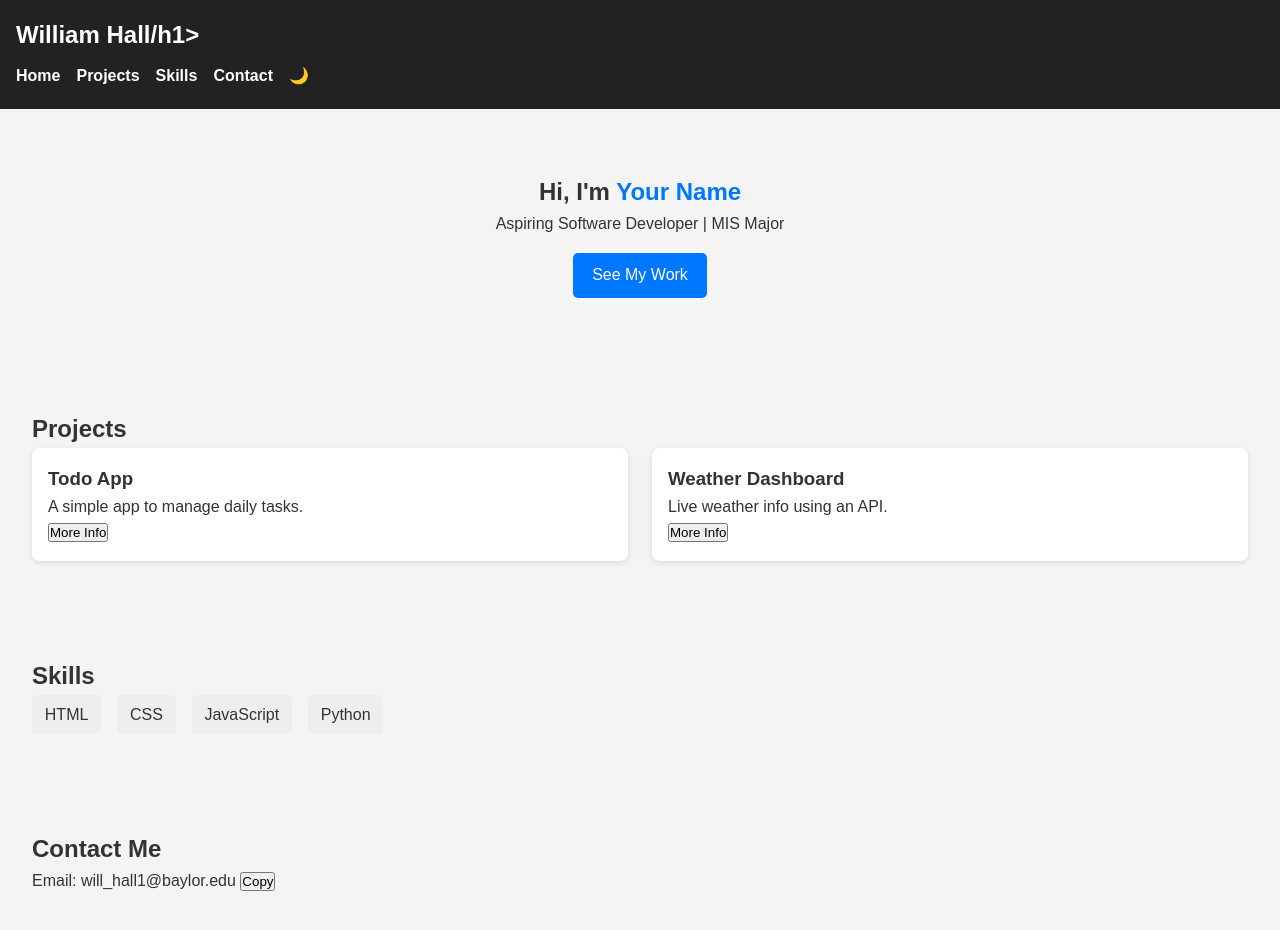
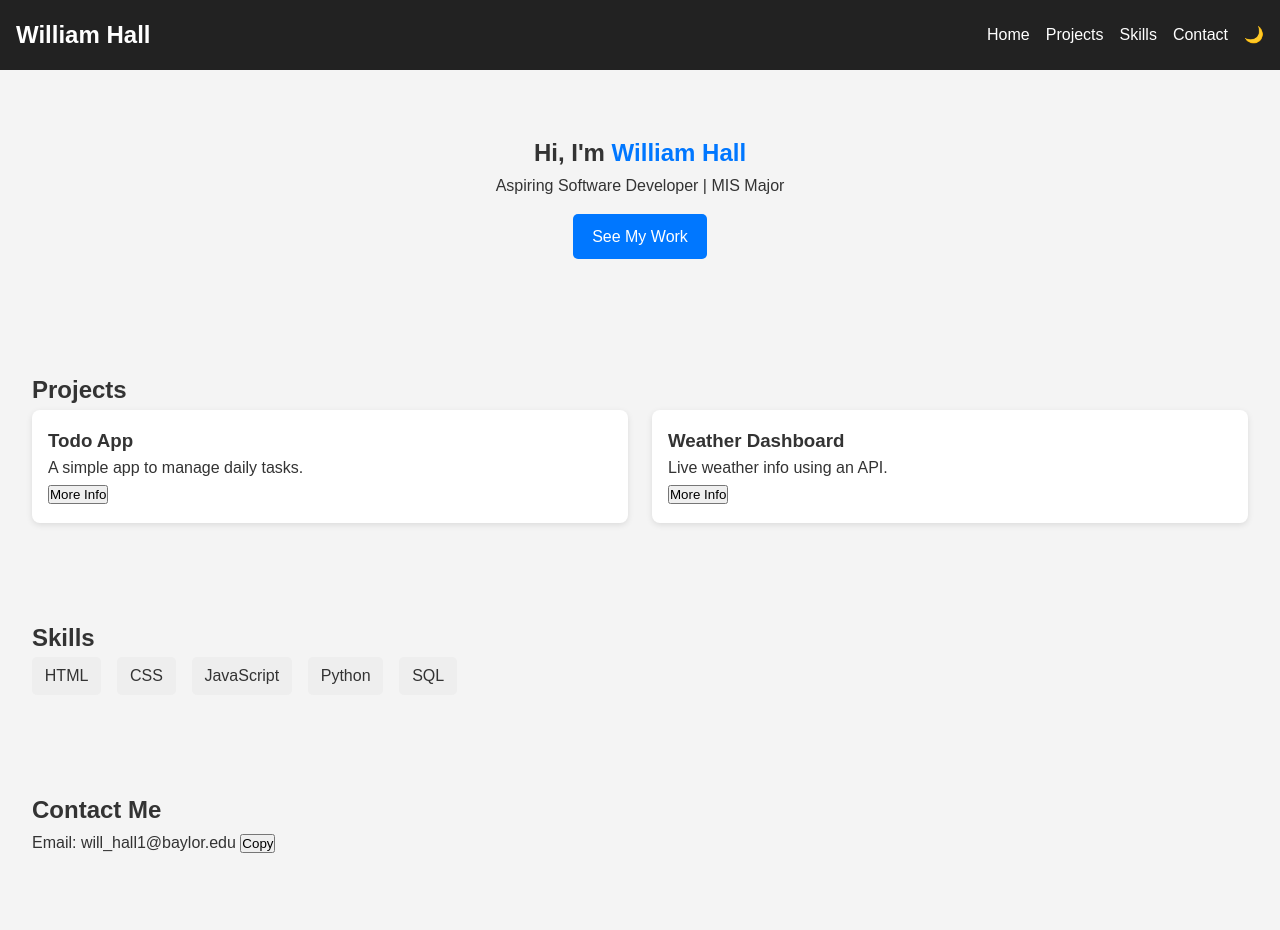
Before and after one commit to willcoded0/portfolio, a plain HTML site: page index.html in a window 1280 px wide. After the commit the page ends 903 px from the top, so only its background shows below. Drawn offline with Linux system fonts and the light colour scheme.

Commit message:
Update index.html

```diff
--- a/index.html
+++ b/index.html
@@ -10,7 +10,7 @@
   <!-- Navbar -->
   <header>
     <nav>
-      <h1 class="logo">William Hall/h1>
+      <h1 class="logo">William Hall</h1>
       <ul>
         <li><a href="#hero">Home</a></li>
         <li><a href="#projects">Projects</a></li>
@@ -23,7 +23,7 @@
 
   <!-- Hero Section -->
   <section id="hero">
-    <h2>Hi, I'm <span class="highlight">Your Name</span></h2>
+    <h2>Hi, I'm <span class="highlight">William Hall</span></h2>
     <p>Aspiring Software Developer | MIS Major</p>
     <a href="#projects" class="btn">See My Work</a>
   </section>
@@ -55,6 +55,7 @@
       <span>CSS</span>
       <span>JavaScript</span>
       <span>Python</span>
+      <span>SQL</span>
     </div>
   </section>
 
```
